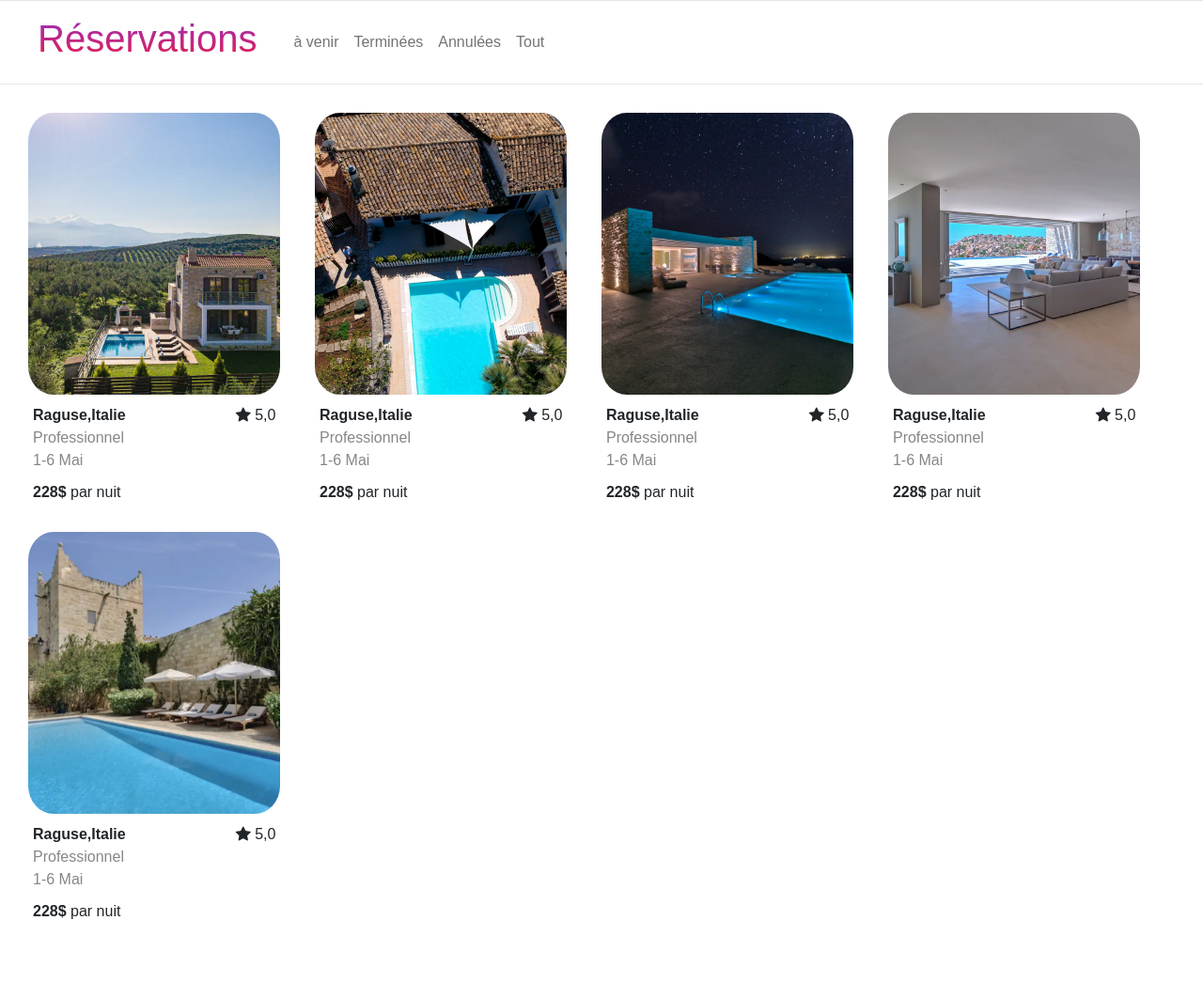
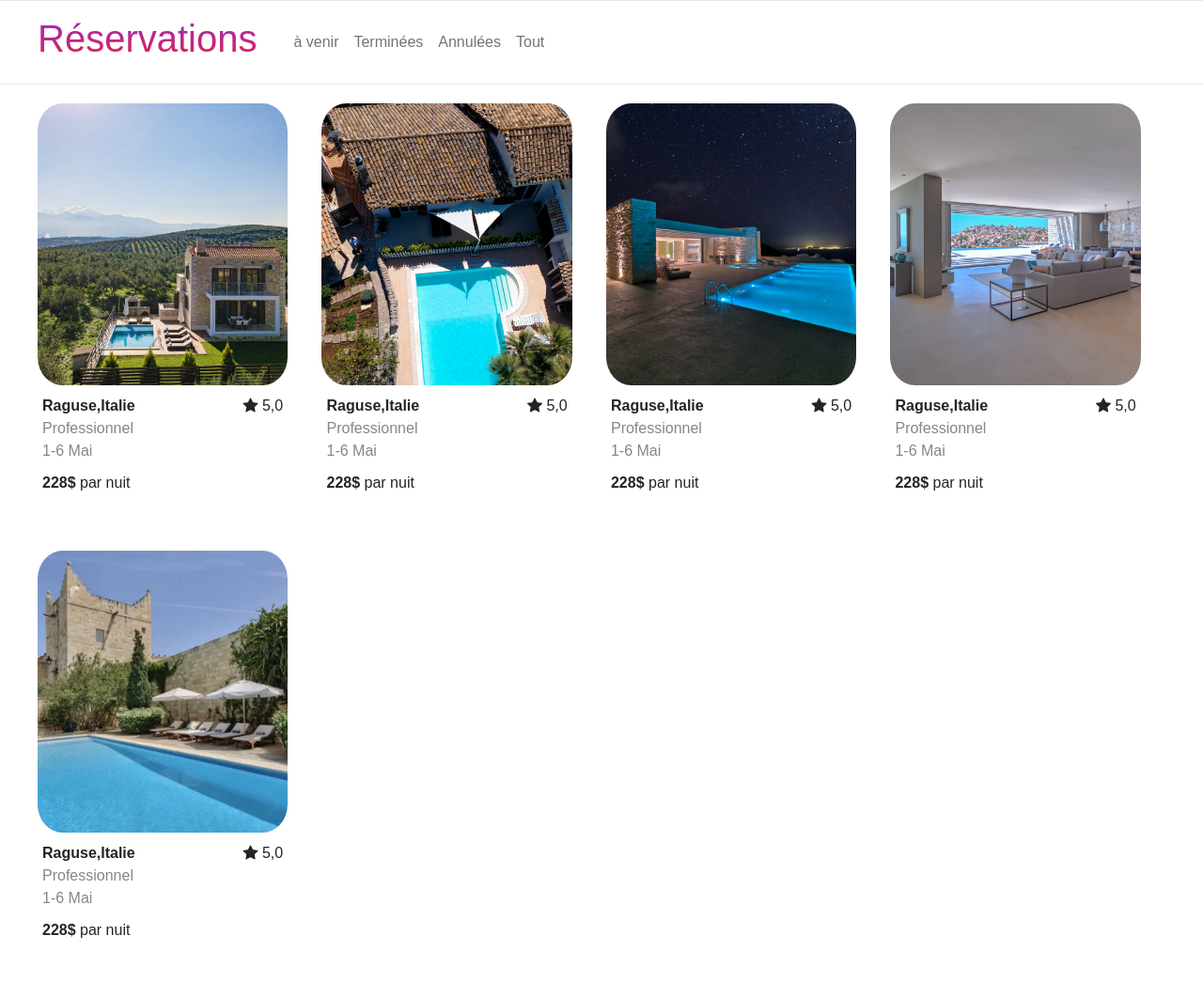
Before and after one commit to yasmine412/ProjetWeb, a Symfony app: template templates/reservation/Reservation.html.twig in a window 1280 px wide. Shown: the part 16-1078 px from the top of the page at 94% size. Before the commit the page ends 994 px from the top, so only its background shows below. Run offline with Twig, Linux system fonts and the light colour scheme; the template is opened without the code that fills it, so the values that code supplies are empty; some libraries are stand-ins or nearby versions.

Commit message:
Resolves linking header, subnav and cards problems

```diff
--- a/public/style/card.css
+++ b/public/style/card.css
@@ -1,7 +1,10 @@
 .grand_conteneur{
     display: flex;
     gap: 3%;
-    margin: 30px;
+    margin-top: 20px;
+    margin-bottom: 60px;
+    margin-left:40px ;
+    margin-right: 30px;
     flex-wrap: wrap;
 
 }
```
